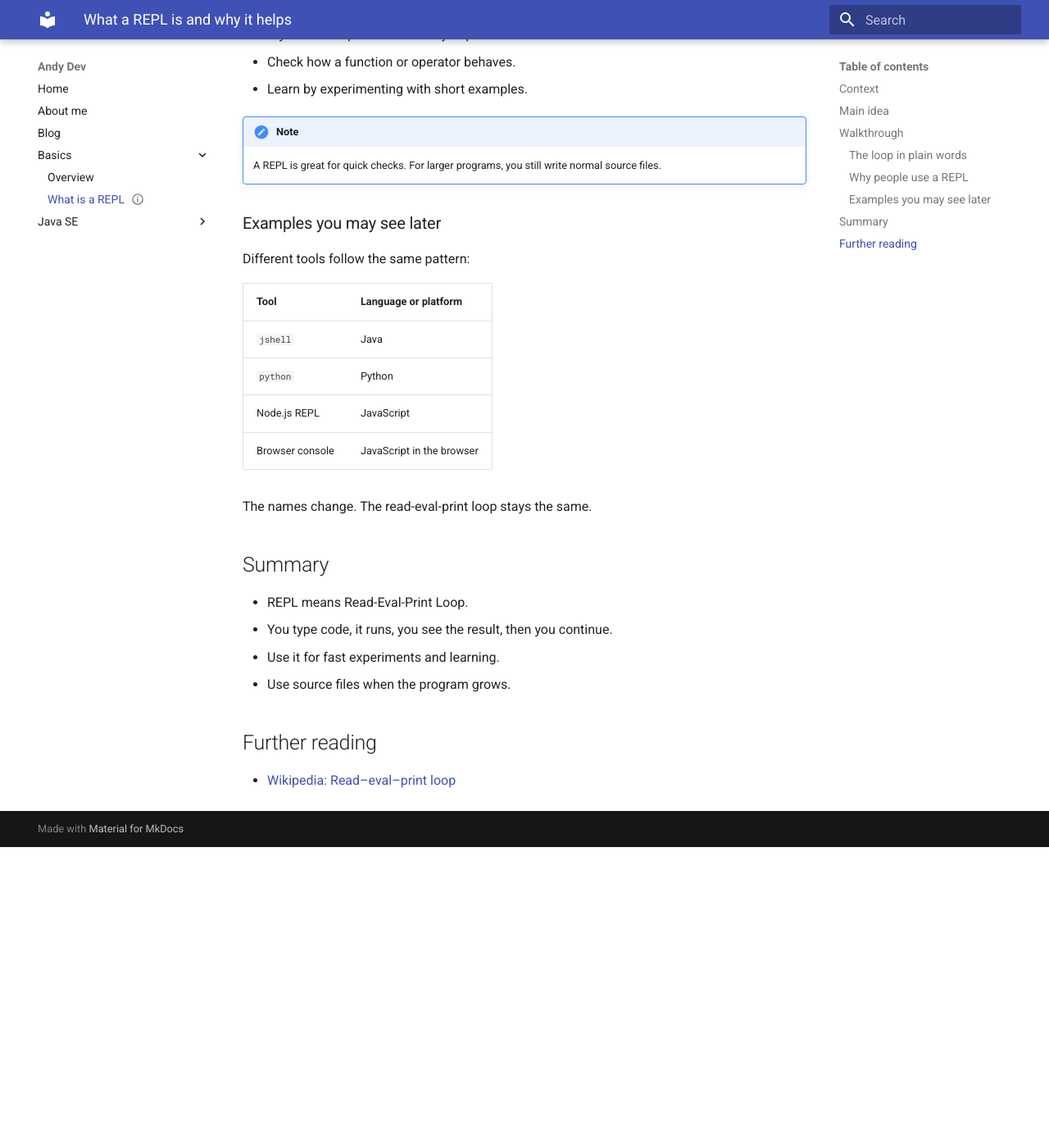
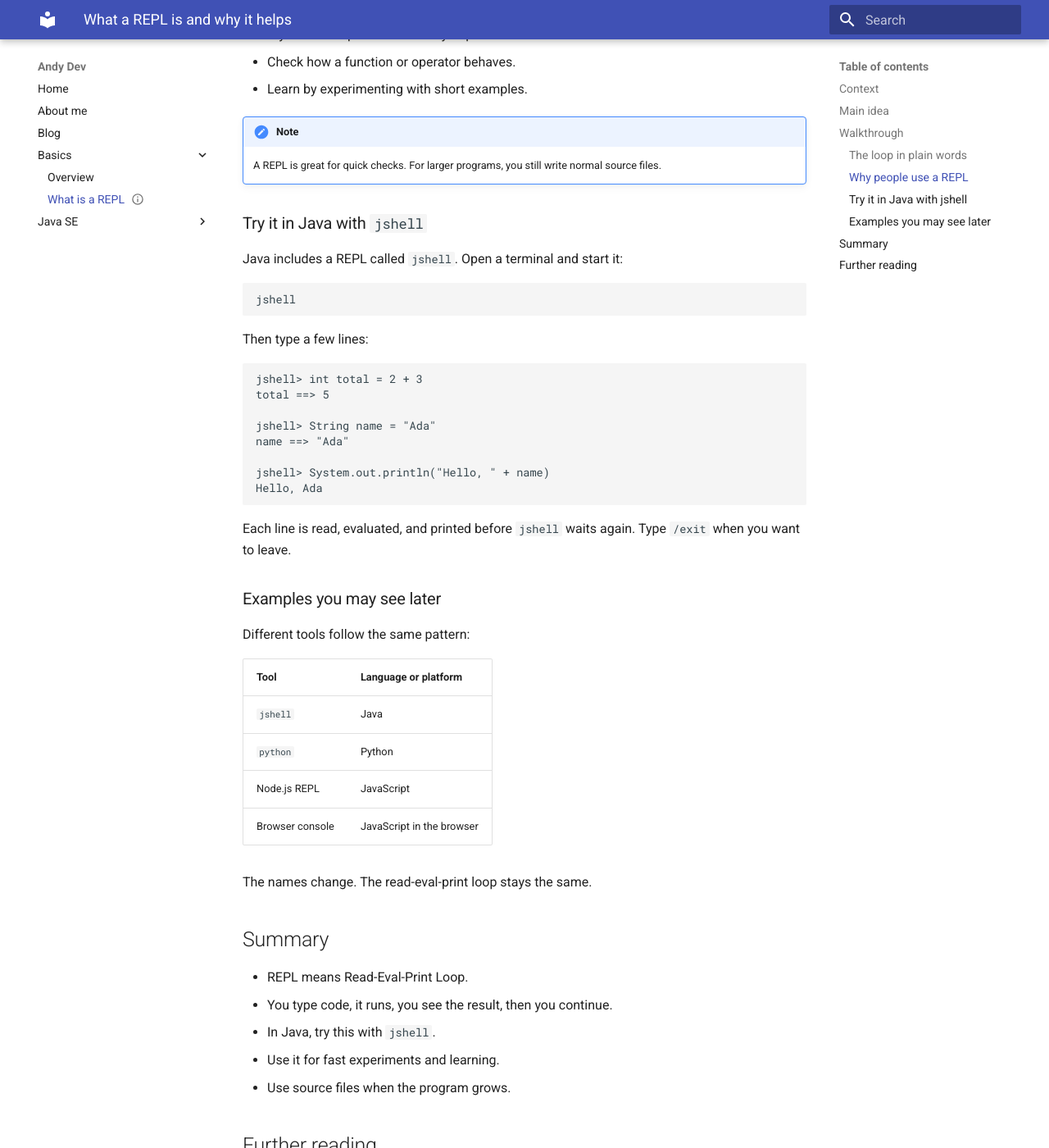
Before and after one commit to AFelipeTrujillo/AFelipeTrujillo.github.io, an MkDocs documentation site: the page built from docs/basics/what-is-a-repl.md, in a window 1280 px wide and 1400 px high, scrolled down 1050 px. Shown: the whole window at 82% size. Built offline with MkDocs 1.6.1 and Material for MkDocs 9.7.7, drawn with Linux system fonts in a browser that asks for light colours; before the commit the page ends 2083 px from its top, so only the background shows below that.

Commit message:
docs: add simple jshell example to REPL note
Show a short Java REPL session with jshell so beginners can try
the read-eval-print loop in practice.

Co-authored-by: Andrés Felipe Trujillo <AFelipeTrujillo@users.noreply.github.com>

````diff
--- a/docs/basics/what-is-a-repl.md
+++ b/docs/basics/what-is-a-repl.md
@@ -2,7 +2,7 @@
 title: "What a REPL is and why it helps"
 date: 2026-10-02
 description: "Learn what a REPL is and how the read-eval-print loop helps you try code quickly."
-tags: ["tools"]
+tags: ["tools", "java"]
 status: published
 type: note
 level: beginner
@@ -51,6 +51,31 @@ That cycle is the whole idea.
 !!! note
     A REPL is great for quick checks. For larger programs, you still write normal source files.
 
+### Try it in Java with `jshell`
+
+Java includes a REPL called `jshell`.
+Open a terminal and start it:
+
+```bash
+jshell
+```
+
+Then type a few lines:
+
+```text
+jshell> int total = 2 + 3
+total ==> 5
+
+jshell> String name = "Ada"
+name ==> "Ada"
+
+jshell> System.out.println("Hello, " + name)
+Hello, Ada
+```
+
+Each line is read, evaluated, and printed before `jshell` waits again.
+Type `/exit` when you want to leave.
+
 ### Examples you may see later
 
 Different tools follow the same pattern:
@@ -68,6 +93,7 @@ The names change. The read-eval-print loop stays the same.
 
 - REPL means Read-Eval-Print Loop.
 - You type code, it runs, you see the result, then you continue.
+- In Java, try this with `jshell`.
 - Use it for fast experiments and learning.
 - Use source files when the program grows.
 
````
